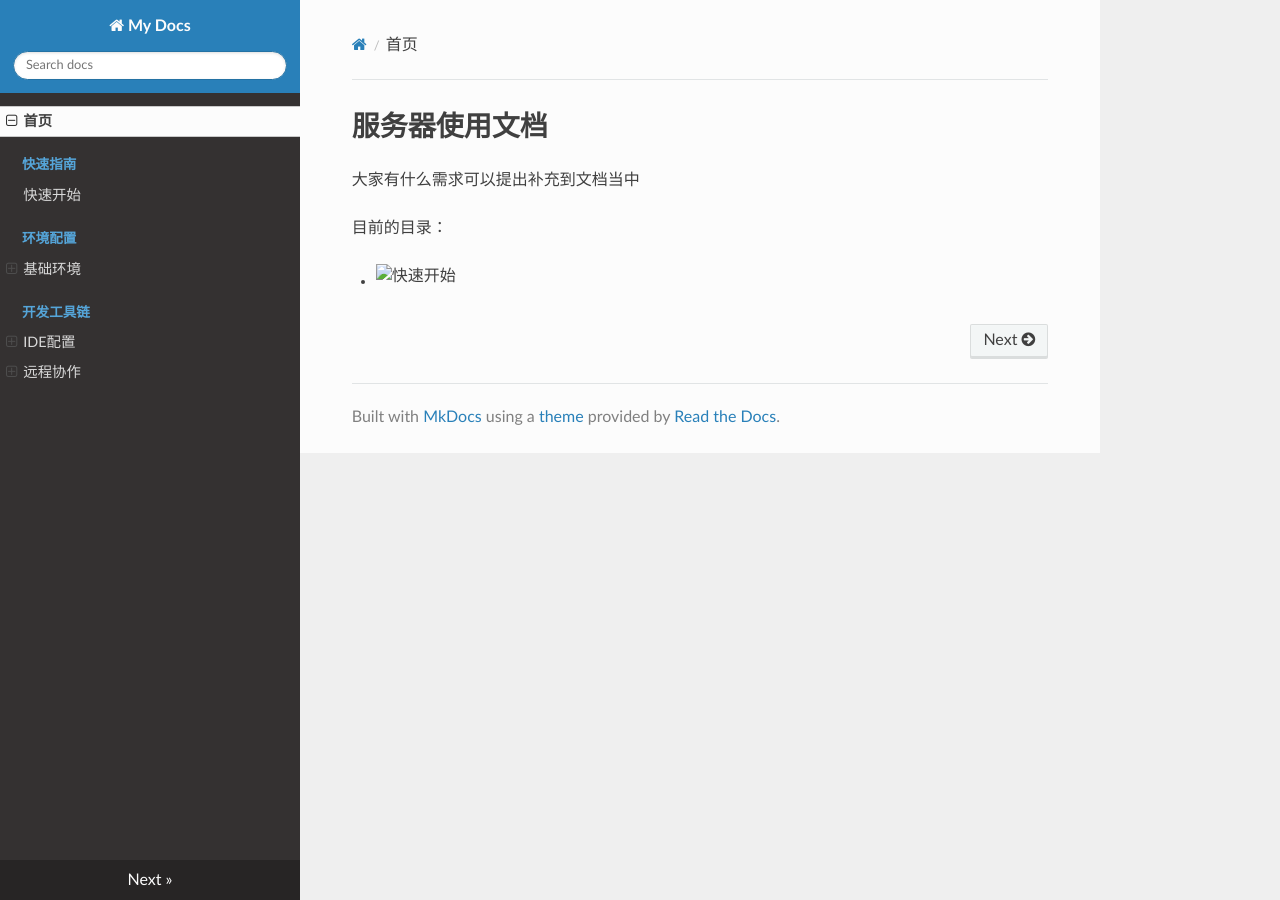
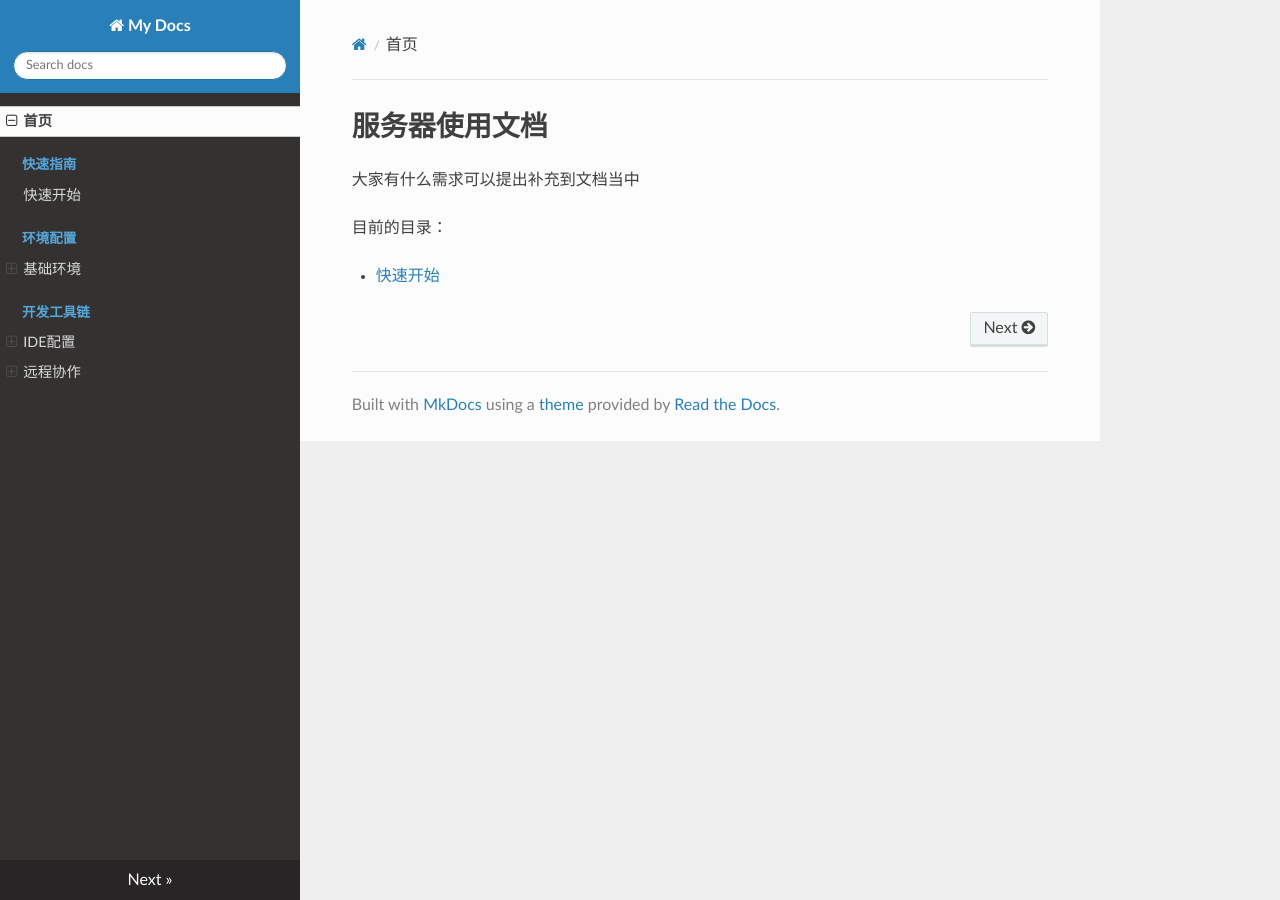
Before and after one commit to hungryDodo/Server_User_Guide, an MkDocs documentation site: the page built from docs/index.md, in a window 1280 px wide. Built offline with MkDocs 1.6.1, drawn with Linux system fonts in a browser that asks for light colours; nearby versions of some CDN libraries.

Commit message:
modify the content link

```diff
--- a/docs/index.md
+++ b/docs/index.md
@@ -4,4 +4,4 @@
 
 目前的目录：
 
-- ![快速开始](guides/quickstart.md)
+- [快速开始](guides/quickstart.md)
```
